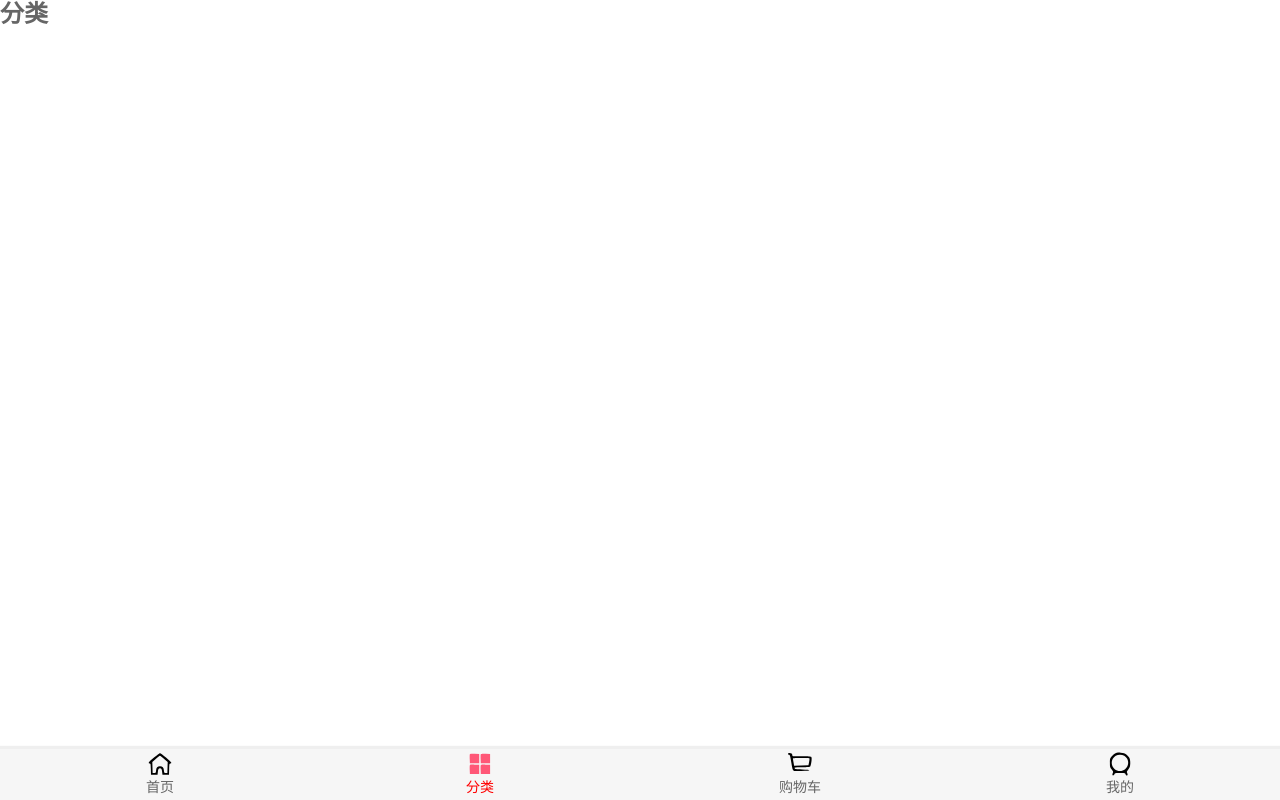
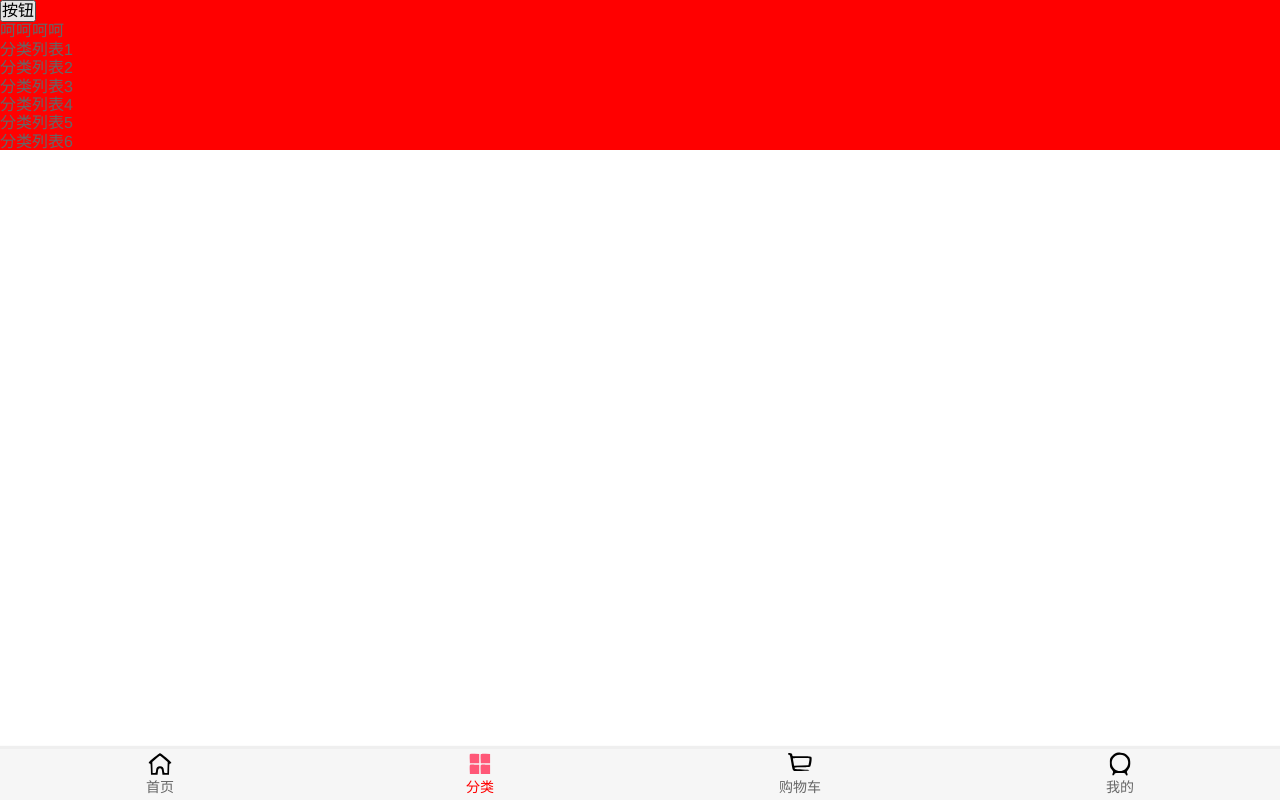
Before and after one commit to 15221877741/qy-mall, a Vue app: page /category in a window 1280 px wide. Built offline with nearby package versions, Linux system fonts and the light colour scheme.

Commit message:
better-scroll滑动

```diff
--- a/package.json
+++ b/package.json
@@ -8,6 +8,7 @@
   },
   "dependencies": {
     "axios": "^0.19.2",
+    "better-scroll": "^1.15.2",
     "core-js": "^3.6.5",
     "router": "^1.3.5",
     "vue": "^2.6.11",
--- /dev/null
+++ b/src/components/common/scroll/Scroll.vue
@@ -0,0 +1,40 @@
+<template>
+<!-- 滚动组件 -->
+  <!-- ref/children 用在子组件中 用以获取 -->
+  <div class="wrapper" ref="wrapper">
+    <div class="content">
+      <slot></slot>
+    </div>
+  </div>
+</template>
+
+<script>
+import BScroll from 'better-scroll'
+export default {
+  name: 'Scroll',
+  data() {
+    return {
+      scroll: null
+    }
+  },
+  mounted() {
+    this.scroll = new BScroll(this.$refs.wrapper,{
+
+    })
+  },
+  methods: {
+      scrollTo(x, y, time=300) {
+        this.scroll.scrollTo(x, y, time)
+      },
+      finishPullUp() {
+        this.scroll.finishPullUp()
+      }
+    }
+ }
+</script>
+
+<style scoped>
+  .scroll {
+
+  }
+</style>
--- /dev/null
+++ b/src/components/content/backTop/BackTop.vue
@@ -0,0 +1,28 @@
+<template>
+  <div class="back-top">
+    <img src="~assets/img/common/top.png" />
+  </div>
+</template>
+
+<script>
+export default {
+  name: 'back-top',
+  data() {
+    return {
+
+    }
+  }
+ }
+</script>
+
+<style scoped>
+  .back-top {
+    position: fixed;
+    right: 8px;
+    bottom: 50px;
+  }
+  .back-top img {
+    height: 43px;
+    width: 43px;
+  }
+</style>
--- a/src/components/content/tabControl/TabControl.vue
+++ b/src/components/content/tabControl/TabControl.vue
@@ -25,6 +25,7 @@
   methods: {
     tabConItemClick(index) {
       this.currentIndex = index
+      this.$emit('tab-item-click',index)
     }
   }
  }
--- a/src/views/category/Category.vue
+++ b/src/views/category/Category.vue
@@ -1,9 +1,160 @@
 <template>
-  <h2>分类</h2>
+  <div class="wrapper" ref="aaaa">
+    <div>
+      <!--1.无论是否设置click:false, button都可以点击-->
+      <button @click="btnClick">按钮</button>
+
+      <!--2.必须设置click:true, 那么div才能监听点击-->
+      <div @click="divClick">呵呵呵呵</div>
+
+      <ul class="content">
+        <li>分类列表1</li>
+        <li>分类列表2</li>
+        <li>分类列表3</li>
+        <li>分类列表4</li>
+        <li>分类列表5</li>
+        <li>分类列表6</li>
+        <li>分类列表7</li>
+        <li>分类列表8</li>
+        <li>分类列表9</li>
+        <li>分类列表10</li>
+        <li>分类列表11</li>
+        <li>分类列表12</li>
+        <li>分类列表13</li>
+        <li>分类列表14</li>
+        <li>分类列表15</li>
+        <li>分类列表16</li>
+        <li>分类列表17</li>
+        <li>分类列表18</li>
+        <li>分类列表19</li>
+        <li>分类列表20</li>
+        <li>分类列表21</li>
+        <li>分类列表22</li>
+        <li>分类列表23</li>
+        <li>分类列表24</li>
+        <li>分类列表25</li>
+        <li>分类列表26</li>
+        <li>分类列表27</li>
+        <li>分类列表28</li>
+        <li>分类列表29</li>
+        <li>分类列表30</li>
+        <li>分类列表31</li>
+        <li>分类列表32</li>
+        <li>分类列表33</li>
+        <li>分类列表34</li>
+        <li>分类列表35</li>
+        <li>分类列表36</li>
+        <li>分类列表37</li>
+        <li>分类列表38</li>
+        <li>分类列表39</li>
+        <li>分类列表40</li>
+        <li>分类列表41</li>
+        <li>分类列表42</li>
+        <li>分类列表43</li>
+        <li>分类列表44</li>
+        <li>分类列表45</li>
+        <li>分类列表46</li>
+        <li>分类列表47</li>
+        <li>分类列表48</li>
+        <li>分类列表49</li>
+        <li>分类列表50</li>
+        <li>分类列表51</li>
+        <li>分类列表52</li>
+        <li>分类列表53</li>
+        <li>分类列表54</li>
+        <li>分类列表55</li>
+        <li>分类列表56</li>
+        <li>分类列表57</li>
+        <li>分类列表58</li>
+        <li>分类列表59</li>
+        <li>分类列表60</li>
+        <li>分类列表61</li>
+        <li>分类列表62</li>
+        <li>分类列表63</li>
+        <li>分类列表64</li>
+        <li>分类列表65</li>
+        <li>分类列表66</li>
+        <li>分类列表67</li>
+        <li>分类列表68</li>
+        <li>分类列表69</li>
+        <li>分类列表70</li>
+        <li>分类列表71</li>
+        <li>分类列表72</li>
+        <li>分类列表73</li>
+        <li>分类列表74</li>
+        <li>分类列表75</li>
+        <li>分类列表76</li>
+        <li>分类列表77</li>
+        <li>分类列表78</li>
+        <li>分类列表79</li>
+        <li>分类列表80</li>
+        <li>分类列表81</li>
+        <li>分类列表82</li>
+        <li>分类列表83</li>
+        <li>分类列表84</li>
+        <li>分类列表85</li>
+        <li>分类列表86</li>
+        <li>分类列表87</li>
+        <li>分类列表88</li>
+        <li>分类列表89</li>
+        <li>分类列表90</li>
+        <li>分类列表91</li>
+        <li>分类列表92</li>
+        <li>分类列表93</li>
+        <li>分类列表94</li>
+        <li>分类列表95</li>
+        <li>分类列表96</li>
+        <li>分类列表97</li>
+        <li>分类列表98</li>
+        <li>分类列表99</li>
+        <li>分类列表100</li>
+      </ul>
+    </div>
+  </div>
 </template>
 
 <script>
-export default {
+  import BScroll from 'better-scroll'
 
-}
+  export default {
+    name: "Category",
+    data() {
+      return {
+        scroll: null
+      }
+    },
+    // 组件创建完后调用
+    mounted() {
+      this.scroll = new BScroll(this.$refs.aaaa, {
+        // probeType: 3,
+        // pullUpLoad: true
+      })
+
+      this.scroll.on('scroll', (position) => {
+        console.log(position);
+      })
+
+      this.scroll.on('pullingUp', () => {
+        console.log('上啦加载更多');
+      })
+    },
+    methods: {
+      btnClick() {
+        console.log('btnClick');
+      },
+      divClick() {
+        console.log('divClick');
+      }
+    }
+  }
 </script>
+
+<style scoped>
+  .wrapper {
+    height: 150px;
+    background-color: red;
+
+    overflow: hidden;
+    /*overflow-y: scroll;*/
+  }
+</style>
--- a/src/views/home/Home.vue
+++ b/src/views/home/Home.vue
@@ -2,6 +2,8 @@
 <div id="home">
   <!-- 标题 -->
   <nav-bar class="home-nav"><p slot="center">购物街</p></nav-bar>
+
+  <scroll class="content" ref="scroll">
     <!-- 轮播图 -->
     <home-swiper :banners="banners"></home-swiper>
     <!-- 导航栏 -->
@@ -9,9 +11,12 @@
     <!--  -->
     <feature></feature>
     <!-- 流行 新款 精选 -->
-  <tab-control class="tab-control" :titles="['流行','新款','精选']"></tab-control>
+    <tab-control class="tab-control" :titles="['流行','新款','精选']" @tab-item-click="tabItemClick"></tab-control>
     <!-- 商品展示 -->
-  <goods-list :goods="goods['pop'].list"></goods-list>
+    <goods-list :goods="showGoods"></goods-list>
+  </scroll>
+  <!-- 要使组件监听点击事件(原生事件)需要.native修饰符 -->
+  <back-top @click.native="backTop"></back-top>
 </div>
 </template>
 
@@ -19,6 +24,8 @@
 import NavBar from 'components/common/navbar/NavBar'
 import TabControl from 'components/content/tabControl/TabControl'
 import GoodsList from 'components/content/goods/GoodsList'
+import Scroll from 'components/common/scroll/Scroll'
+import BackTop from 'components/content/backTop/BackTop'
 
 import HomeSwiper from './chilComps/HomeSwiper'
 import RecommendView from './chilComps/RecommendView'
@@ -35,7 +42,13 @@
         'pop': {page: 0, list: []},
         'new': {page: 0, list: []},
         'sell': {page: 0, list: []}
+      },
+      currentType: 'pop'
     }
+  },
+  computed: {
+    showGoods() {
+      return this.goods[this.currentType].list
     }
   },
   components: {
@@ -44,7 +57,9 @@
     RecommendView,
     Feature,
     TabControl,
-    GoodsList
+    GoodsList,
+    Scroll,
+    BackTop
   },
   created() {
     // 请求多个数据
@@ -56,6 +71,31 @@
     this.getHomeGoods('sell')
   },
   methods: {
+
+    /**
+     * 事件相关方法
+     */
+    tabItemClick(index) {
+      switch(index) {
+        case 0:
+          this.currentType = 'pop'
+          break
+        case 1:
+          this.currentType = 'new'
+          break
+        case 2:
+          this.currentType = 'sell'
+          break
+      }
+    },
+
+    backTop() {
+      this.$refs.scroll.scrollTo(0,0)
+    },
+
+    /**
+     * 网络请求相关方法
+     */
     getHomeMultidata() {
       getHomeMultidata().then(res => {
         this.banners = res.data.banner.list
@@ -77,7 +117,9 @@
 
 <style scoped>
   #home {
-    padding-top: 44px;
+    /* padding-top: 44px; */
+    /**适口 */
+    height: 100vh;
   }
 
   .home-nav {
@@ -90,11 +132,27 @@
     top: 0;
     z-index: 9;
   }
-  /**标题随滚动条悬停样式 */
+  /**标题随滚动条悬停样式  使用scroll组件之后失效了。。*/
   .tab-control {
     position: sticky;
     top: 44px;
 
     z-index: 9;
   }
+
+  .content {
+    /* height: 200px; */
+    overflow: hidden;
+    position: absolute;/**使用绝对定位 上下顶出位置为表一和菜单高度 */
+    top: 44px;
+    bottom: 49px;
+    right: 0;
+    left: 0;
+  }
+
+  /* .content {
+    height: calc(100%-93px);
+    overflow: hidden;
+    margin-top: 44px;
+  } */
 </style>
```
Also changed, not shown: 1 other file (tests, documents, lock files or other folders). Lines whose indentation alone changed are shown as unchanged.
